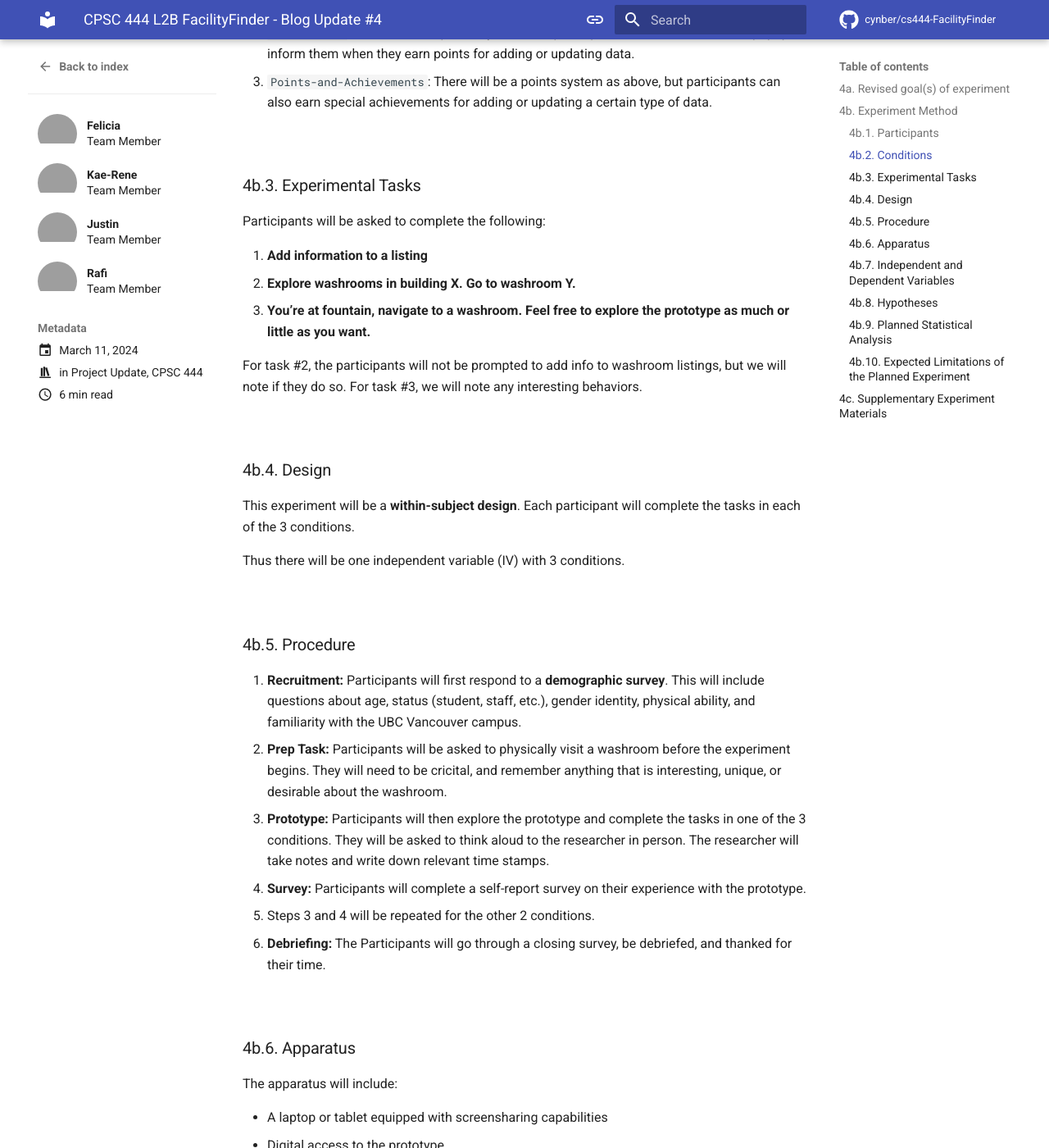
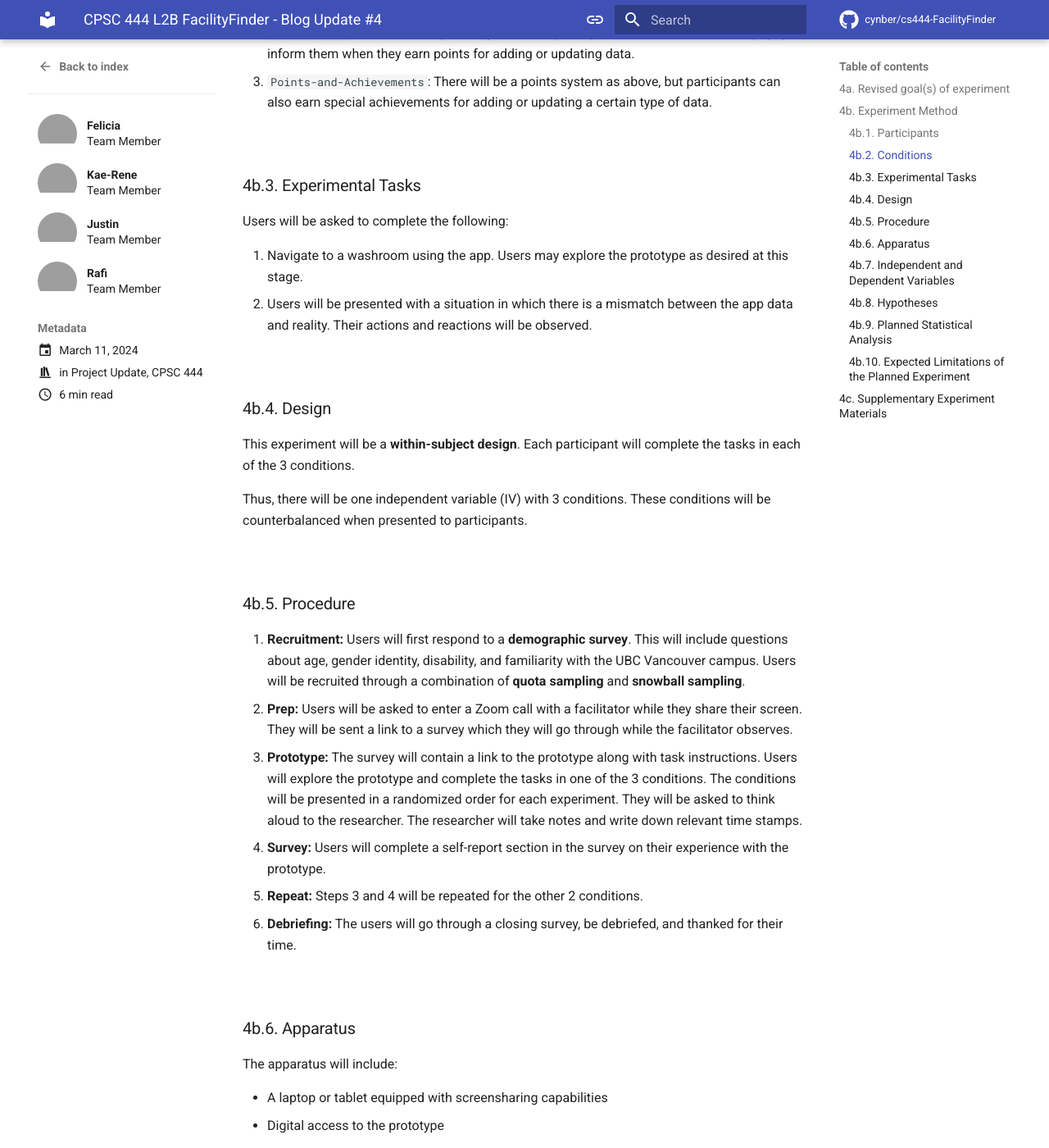
Before and after one commit to cynber/cs444-FacilityFinder, an MkDocs documentation site: the page built from docs/blog/posts/project-update-4.md, in a window 1280 px wide and 1400 px high, scrolled down 1429 px. Shown: the whole window at 82% size. Built offline with MkDocs 1.6.1 and Material for MkDocs 9.7.7, drawn with Linux system fonts in a browser that asks for light colours; comment, search, counter and statistics services are not loaded; some of the changed text lies outside the part shown; grey boxes are pictures that could not be loaded.

Commit message:
complete blog update 4

```diff
--- a/docs/blog/posts/project-update-4.md
+++ b/docs/blog/posts/project-update-4.md
@@ -101,13 +101,10 @@ There will be **3 conditions** in our experiment. Each condition will represent
 
 ### 4b.3. Experimental Tasks
 
-Participants will be asked to complete the following:
+Users will be asked to complete the following:
 
-1. **Add information to a listing**
-2. **Explore washrooms in building X. Go to washroom Y.**
-3. **You’re at fountain, navigate to a washroom. Feel free to explore the prototype as much or little as you want.**
-
-For task #2, the participants will not be prompted to add info to washroom listings, but we will note if they do so. For task #3, we will note any interesting behaviors.
+1. Navigate to a washroom using the app. Users may explore the prototype as desired at this stage.
+2. Users will be presented with a situation in which there is a mismatch between the app data and reality. Their actions and reactions will be observed.
 
 
 
@@ -119,7 +116,7 @@ For task #2, the participants will not be prompted to add info to washroom listi
 
 This experiment will be a **within-subject design**. Each participant will complete the tasks in each of the 3 conditions.
 
-Thus there will be one independent variable (IV) with 3 conditions.
+Thus, there will be one independent variable (IV) with 3 conditions. These conditions will be counterbalanced when presented to participants.
 
 
 
@@ -128,12 +125,12 @@ Thus there will be one independent variable (IV) with 3 conditions.
 
 ### 4b.5. Procedure
 
-1. **Recruitment:** Participants will first respond to a **demographic survey**. This will include questions about age, status (student, staff, etc.), gender identity, physical ability, and familiarity with the UBC Vancouver campus.
-2. **Prep Task:** Participants will be asked to physically visit a washroom before the experiment begins. They will need to be cricital, and remember anything that is interesting, unique, or desirable about the washroom.
-3. **Prototype:** Participants will then explore the prototype and complete the tasks in one of the 3 conditions. They will be asked to think aloud to the researcher in person. The researcher will take notes and write down relevant time stamps.
-4. **Survey:** Participants will complete a self-report survey on their experience with the prototype.
-5. Steps 3 and 4 will be repeated for the other 2 conditions.
-6. **Debriefing:** The Participants will go through a closing survey, be debriefed, and thanked for their time.
+1. **Recruitment:** Users will first respond to a **demographic survey**. This will include questions about age, gender identity, disability, and familiarity with the UBC Vancouver campus. Users will be recruited through a combination of **quota sampling** and **snowball sampling**.
+2.  **Prep:** Users will be asked to enter a Zoom call with a facilitator while they share their screen. They will be sent a link to a survey which they will go through while the facilitator observes.
+3. **Prototype:** The survey will contain a link to the prototype along with task instructions. Users will explore the prototype and complete the tasks in one of the 3 conditions. The conditions will be presented in a randomized order for each experiment. They will be asked to think aloud to the researcher. The researcher will take notes and write down relevant time stamps.
+4. **Survey:** Users will complete a self-report section in the survey on their experience with the prototype.
+5. **Repeat:** Steps 3 and 4 will be repeated for the other 2 conditions.
+6. **Debriefing:** The users will go through a closing survey, be debriefed, and thanked for their time.
 
 
 
@@ -162,13 +159,19 @@ The method of gamification used to motivate participants to add/update washroom
 
 **Dependent Variables (DV):**
 
-- Participant condition preference (self-reported selection)
-- Effectiveness of condition (observed)
-    - Number of times participants add/update washroom
+Self-Report:
+
+- User condition preference
+- User frustration
+
+Observed:
+
+- Effectiveness of the conditions
+    - Number of times users add or update washroom data
 - Time spent per condition
-- Participant frustration/discomfort (both observed & self-reported)
-    - Erroneous clicks (observed)
-    - Amount of effort to use (from scale)
+    - Proportion of time spent exploring vs adding/updating washroom
+- User frustration and discomfort
+- Erroneous clicks
 
 
 
@@ -183,7 +186,7 @@ The method of gamification used to motivate participants to add/update washroom
 ---
 
 - **H2:** Participants spend the least amount of time exploring in the `No-Points` condition prototype.
-**Null:** Participants do not spend the least amount of time exploring in the `No-Points` condition prototype, compared to the other conditions.
+- **Null:** Participants do not spend the least amount of time exploring in the `No-Points` condition prototype, compared to the other conditions.
 
 ---
 
@@ -213,7 +216,7 @@ There are a few limitations that we expect to encounter in our experiment. These
 - **Small sample size:** We are aiming to recruit 8-12 participants, which is a small sample size. This may limit the generalizability of our results.
 - **Private Setting:** As this experiment is about behaviour in a traditionally private setting, participant behaviour may be slightly different from the natural behaviour.
 - **Participant Fatigue:** Since there are 3 conditions, the participants may become tired over the course of the experiment.
-- **Learning Effects:** While we are counterbalancing the order of the conditions, learning effects may still be a problem.
+- **Learning Effects:** While we are counterbalancing the order of the conditions, learning effects may still be a problem due to the small sample size.
 
 
 
@@ -224,3 +227,13 @@ There are a few limitations that we expect to encounter in our experiment. These
 ## 4c. Supplementary Experiment Materials
 
 See below for links to the supplementary materials for our experiment.
+
+| Material | Link |
+| --- | --- |
+| **Observation Sheet** | [download PDF](../../assets/files/blog/posts/project-update-4/ObservationSheet.pdf) |
+| **Script** | [download PDF](../../assets/files/blog/posts/project-update-4/Script.pdf) |
+| **Recruitment Survey** | [ubc.ca1.qualtrics.com/jfe/form/SV_1MottkHPwzHuoS2](https://ubc.ca1.qualtrics.com/jfe/form/SV_1MottkHPwzHuoS2) |
+| Experiment Survey | [ubc.ca1.qualtrics.com/jfe/form/SV_1EOKhOf5AgJRiia](https://ubc.ca1.qualtrics.com/jfe/form/SV_1EOKhOf5AgJRiia) |
+| Baseline Figma | [figma.com/proto/...](https://www.figma.com/proto/aKPPMJovJM0VdK9qd7sGqZ/Mid-Fi-Design?page-id=0%3A1&type=design&node-id=2-4&viewport=281%2C-65%2C0.2&t=96oK8zH5KjIHaoKH-1&scaling=scale-down&starting-point-node-id=2%3A4&mode=design) |
+| Points-Only Figma | [figma.com/proto/...](https://www.figma.com/proto/aKPPMJovJM0VdK9qd7sGqZ/Mid-Fi-Design?page-id=2045%3A3842&type=design&node-id=2045-3845&viewport=224%2C164%2C0.17&t=Y9tWQGOrfFKXdOdh-1&scaling=scale-down&starting-point-node-id=2045%3A3845&mode=design) |
+| Points-and-Achievements Figma | [figma.com/proto/...](https://www.figma.com/proto/aKPPMJovJM0VdK9qd7sGqZ/Mid-Fi-Design?page-id=2036%3A3278&type=design&node-id=2036-3281&viewport=228%2C150%2C0.18&t=x4fUjOoeVZnx1oKW-1&scaling=scale-down&starting-point-node-id=2036%3A3281&mode=design) |
```
Also changed, not shown: docs/blog/posts/project-update-5.md (+6 -0 lines), 2 other files.
